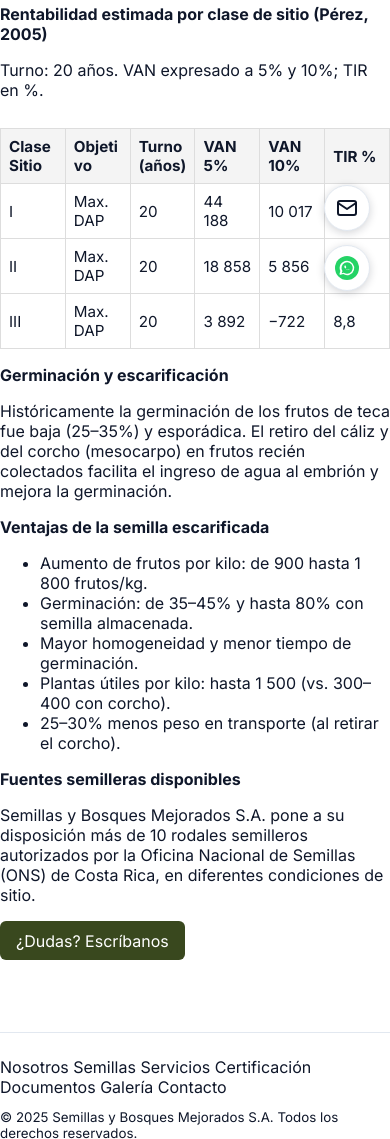
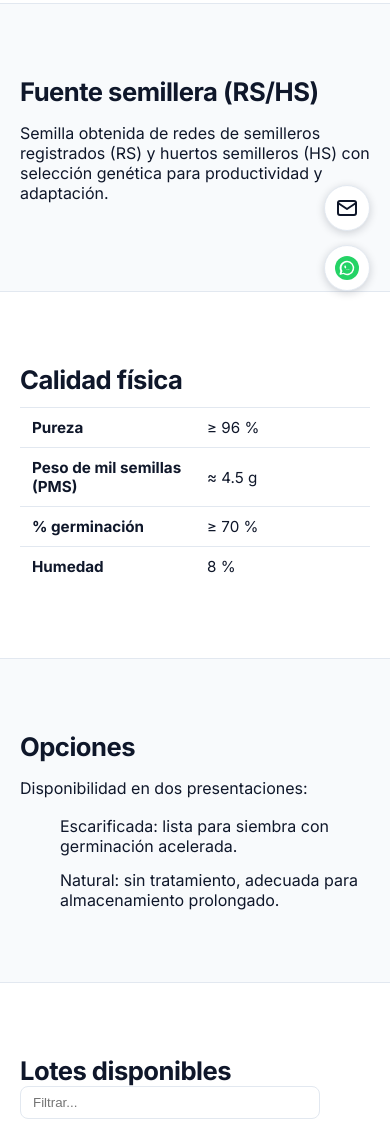
Before and after one commit to luisandresvb/sybm, a plain HTML site: page semillas/teca.html in a window 390 px wide. Shown: the part 529-1668 px from the top of the page. Drawn offline with Linux system fonts and the light colour scheme.

Commit message:
Revert "teca.html: versión responsive con contenido verificado"

```diff
--- a/semillas/teca.html
+++ b/semillas/teca.html
@@ -2,7 +2,7 @@
 <html lang="es">
 <head>
   <meta charset="utf-8" />
-  <meta name="viewport" content="width=device-width, initial-scale=1" />
+  <meta name="viewport" content="width=device-width, initial-scale=1, maximum-scale=1" />
   <title>Semilla certificada de Teca — Semillas y Bosques Mejorados S.A.</title>
   <meta name="description" content="Semilla certificada de teca con respaldo técnico y logístico." />
   <meta name="theme-color" content="#10b981" />
@@ -52,22 +52,6 @@
       .floating-btn{width:46px;height:46px;border-radius:50%;box-shadow:0 2px 8px rgba(16,24,40,.18);display:flex;align-items:center;justify-content:center;background:#fff;border:1px solid #e2e8f0;cursor:pointer;transition:box-shadow .2s}
       .floating-btn:hover{box-shadow:0 4px 16px rgba(16,24,40,.22);background:#f0fdf4}
       .floating-btn svg{width:24px;height:24px;display:block}
-      .teca-page { display:block; gap:1rem; }
-      .teca-page h2 { font-size:1.6rem; margin:0 0 .5rem; }
-      .teca-page h3 { font-size:1.1rem; margin:1rem 0 .25rem; }
-      .table-scroll { overflow-x:auto; }
-      .tabla-financiera { width:100%; border-collapse:collapse; }
-      .tabla-financiera th, .tabla-financiera td { border:1px solid #ddd; padding:.5rem; text-align:left; }
-      .tabla-financiera th { background:#f4f4f4; }
-      .teca-cta { margin-top:1rem; }
-      .teca-cta .btn {
-        display:inline-block; padding:.6rem 1rem; border-radius:.375rem;
-        background:#39481E; color:#fff; text-decoration:none;
-      }
-      @media (max-width:600px){
-        .teca-page h2 { font-size:1.35rem; }
-        .teca-page h3 { font-size:1rem; }
-      }
   </style>
 </head>
 <body>
@@ -120,99 +104,82 @@
     </div>
   </header>
 
-  <section class="teca-page">
-    <h2>Semilla de teca Certificada y Escarificada</h2>
+  <section class="fade-in">
+    <div class="container">
+      <h1>Semilla certificada de Teca</h1>
+      <img src="../img/Frutos%20teca%20recien%20escarificados%20gen.png" alt="Frutos de teca escarificados" style="border-radius:12px;object-fit:cover;aspect-ratio:16/9;border:1px solid #e2e8f0;margin-top:20px"/>
+      <div class="stack" style="margin-top:16px">
+        <a href="teca.html">Teca</a> -
+        <a href="melina.html">Melina</a> -
+        <a href="otras-especies.html">Otras especies</a>
+      </div>
+    </div>
+  </section>
 
-    <article class="teca-intro">
-      <h3>¿Por qué plantaciones comerciales de teca?</h3>
-      <p>
-        Con la prohibición de la exportación de trozas de teca en los 90 por la sobre explotación de los
-        25 millones de hectáreas en bosques naturales ubicados en Myamar, India, Tailandia y Laos,
-        algunos de estos países pasan de ser exportadores a importadores.
-      </p>
-      <p>
-        Introducida desde 1926 a América Central, la teca se ha convertido en la especie más plantada debido al alto valor de su madera:
-        alrededor de 2 500 US$/m³ para diámetros arriba de 80 cm en trozas de bosque natural y
-        ~600–700 US$/m³ en trozas de plantaciones arriba de 40 cm de diámetro promedio.
-      </p>
-    </article>
+  <section class="section-muted fade-in" id="fuente">
+    <div class="container">
+      <h2>Fuente semillera (RS/HS)</h2>
+      <p>Semilla obtenida de redes de semilleros registrados (RS) y huertos semilleros (HS) con selección genética para productividad y adaptación.</p>
+    </div>
+  </section>
 
-    <article class="teca-rentabilidad">
-      <h3>Rentabilidad estimada por clase de sitio (Pérez, 2005)</h3>
-      <p>Turno: 20 años. VAN expresado a 5% y 10%; TIR en %.</p>
+  <section class="fade-in" id="calidad">
+    <div class="container">
+      <h2>Calidad física</h2>
+      <table>
+        <tbody>
+          <tr><th>Pureza</th><td>≥ 96&nbsp;%</td></tr>
+          <tr><th>Peso de mil semillas (PMS)</th><td>≈ 4.5&nbsp;g</td></tr>
+          <tr><th>% germinación</th><td>≥ 70&nbsp;%</td></tr>
+          <tr><th>Humedad</th><td>8&nbsp;%</td></tr>
+        </tbody>
+      </table>
+    </div>
+  </section>
 
-      <div class="table-scroll">
-        <table class="tabla-financiera">
-          <thead>
-            <tr>
-              <th>Clase Sitio</th>
-              <th>Objetivo</th>
-              <th>Turno (años)</th>
-              <th>VAN 5%</th>
-              <th>VAN 10%</th>
-              <th>TIR %</th>
-            </tr>
-          </thead>
-          <tbody>
-            <tr>
-              <td>I</td>
-              <td>Max. DAP</td>
-              <td>20</td>
-              <td>44 188</td>
-              <td>10 017</td>
-              <td>23,4</td>
-            </tr>
-            <tr>
-              <td>II</td>
-              <td>Max. DAP</td>
-              <td>20</td>
-              <td>18 858</td>
-              <td>5 856</td>
-              <td>16,5</td>
-            </tr>
-            <tr>
-              <td>III</td>
-              <td>Max. DAP</td>
-              <td>20</td>
-              <td>3 892</td>
-              <td>−722</td>
-              <td>8,8</td>
-            </tr>
-          </tbody>
-        </table>
-      </div>
-    </article>
+  <section class="section-muted fade-in" id="opciones">
+    <div class="container">
+      <h2>Opciones</h2>
+      <p>Disponibilidad en dos presentaciones:</p>
+      <ul class="list">
+        <li>Escarificada: lista para siembra con germinación acelerada.</li>
+        <li>Natural: sin tratamiento, adecuada para almacenamiento prolongado.</li>
+      </ul>
+    </div>
+  </section>
 
-    <article class="teca-germinacion">
-      <h3>Germinación y escarificación</h3>
-      <p>
-        Históricamente la germinación de los frutos de teca fue baja (25–35%) y esporádica.
-        El retiro del cáliz y del corcho (mesocarpo) en frutos recién colectados facilita el ingreso de agua al embrión
-        y mejora la germinación.
-      </p>
-    </article>
+  <section class="fade-in" id="lotes">
+    <div class="container">
+      <h2>Lotes disponibles</h2>
+      <div id="filter-wrapper" style="margin-bottom:12px"><input type="search" id="filter" placeholder="Filtrar..." /></div>
+      <div style="overflow:auto"><table id="lotes-table"></table></div>
+      <button id="print-btn">Descargar ficha del lote (PDF)</button>
+    </div>
+  </section>
 
-    <article class="teca-ventajas">
-      <h3>Ventajas de la semilla escarificada</h3>
-      <ul>
-        <li>Aumento de frutos por kilo: de 900 hasta 1 800 frutos/kg.</li>
-        <li>Germinación: de 35–45% y hasta 80% con semilla almacenada.</li>
-        <li>Mayor homogeneidad y menor tiempo de germinación.</li>
-        <li>Plantas útiles por kilo: hasta 1 500 (vs. 300–400 con corcho).</li>
-        <li>25–30% menos peso en transporte (al retirar el corcho).</li>
-      </ul>
-    </article>
+  <section class="fade-in" id="protocolos">
+    <div class="container">
+      <h2>Protocolos de pre-germinación</h2>
+      <ol style="margin-left:20px;line-height:1.6">
+        <li>Remojar en agua a 80–90&nbsp;°C durante 30&nbsp;min.</li>
+        <li>Dejar en agua a temperatura ambiente por 24&nbsp;h.</li>
+        <li>Sembrar en sustrato húmedo y sombreado.</li>
+      </ol>
+    </div>
+  </section>
 
-    <article class="teca-fuentes">
-      <h3>Fuentes semilleras disponibles</h3>
-      <p>
-        Semillas y Bosques Mejorados S.A. pone a su disposición más de 10 rodales semilleros autorizados por la Oficina Nacional de Semillas (ONS) de Costa Rica, en diferentes condiciones de sitio.
-      </p>
-    </article>
-
-    <aside class="teca-cta">
-      <a class="btn" href="contactenos.html">¿Dudas? Escríbanos</a>
-    </aside>
+  <section class="section-muted fade-in" id="faq">
+    <div class="container">
+      <h2>Preguntas frecuentes</h2>
+      <details>
+        <summary>¿Cuánto tiempo se puede almacenar la semilla?</summary>
+        <p>En condiciones frescas y secas puede conservarse hasta 24&nbsp;meses sin perder viabilidad.</p>
+      </details>
+      <details>
+        <summary>¿La semilla escarificada requiere tratamiento adicional?</summary>
+        <p>No, está lista para siembra tras un breve remojo.</p>
+      </details>
+    </div>
   </section>
 
   <footer>
@@ -261,6 +228,58 @@
       if (open) { mobile.setAttribute('hidden',''); btn.setAttribute('aria-expanded','false'); }
       else { mobile.removeAttribute('hidden'); btn.setAttribute('aria-expanded','true'); }
     });
+    const lotesTable = document.getElementById('lotes-table');
+    const filterInput = document.getElementById('filter');
+    let lotesData = [];
+    const parseCSV = text => {
+      const [header, ...rows] = text.trim().split(/\r?\n/);
+      const keys = header.split(',');
+      return rows.map(r => {
+        const vals = r.split(',');
+        return Object.fromEntries(keys.map((k,i)=>[k, vals[i] ?? '']));
+      });
+    };
+    const renderBody = data => {
+      lotesTable.querySelector('tbody')?.remove();
+      const tbody = document.createElement('tbody');
+      data.forEach(row => {
+        const tr = document.createElement('tr');
+        Object.values(row).forEach(v => {
+          const td = document.createElement('td');
+          td.textContent = v;
+          tr.appendChild(td);
+        });
+        tbody.appendChild(tr);
+      });
+      lotesTable.appendChild(tbody);
+    };
+    const buildTable = data => {
+      const headers = Object.keys(data[0]);
+      const thead = document.createElement('thead');
+      const tr = document.createElement('tr');
+      headers.forEach(h => {
+        const th = document.createElement('th');
+        th.textContent = h.replace(/_/g,' ');
+        th.dataset.key = h;
+        let asc = true;
+        th.addEventListener('click', () => {
+          data.sort((a,b)=>a[h].localeCompare(b[h], undefined,{numeric:true,sensitivity:'base'})*(asc?1:-1));
+          asc = !asc;
+          renderBody(data);
+        });
+        tr.appendChild(th);
+      });
+      thead.appendChild(tr);
+      lotesTable.appendChild(thead);
+      renderBody(data);
+    };
+    fetch('../data/lotes-teca.csv').then(r=>r.text()).then(t=>{lotesData=parseCSV(t);buildTable(lotesData);});
+    filterInput.addEventListener('input', e => {
+      const term = e.target.value.toLowerCase();
+      const filtered = lotesData.filter(row => Object.values(row).some(v => v.toLowerCase().includes(term)));
+      renderBody(filtered);
+    });
+    document.getElementById('print-btn').addEventListener('click', () => window.print());
   </script>
 </body>
 </html>
```
